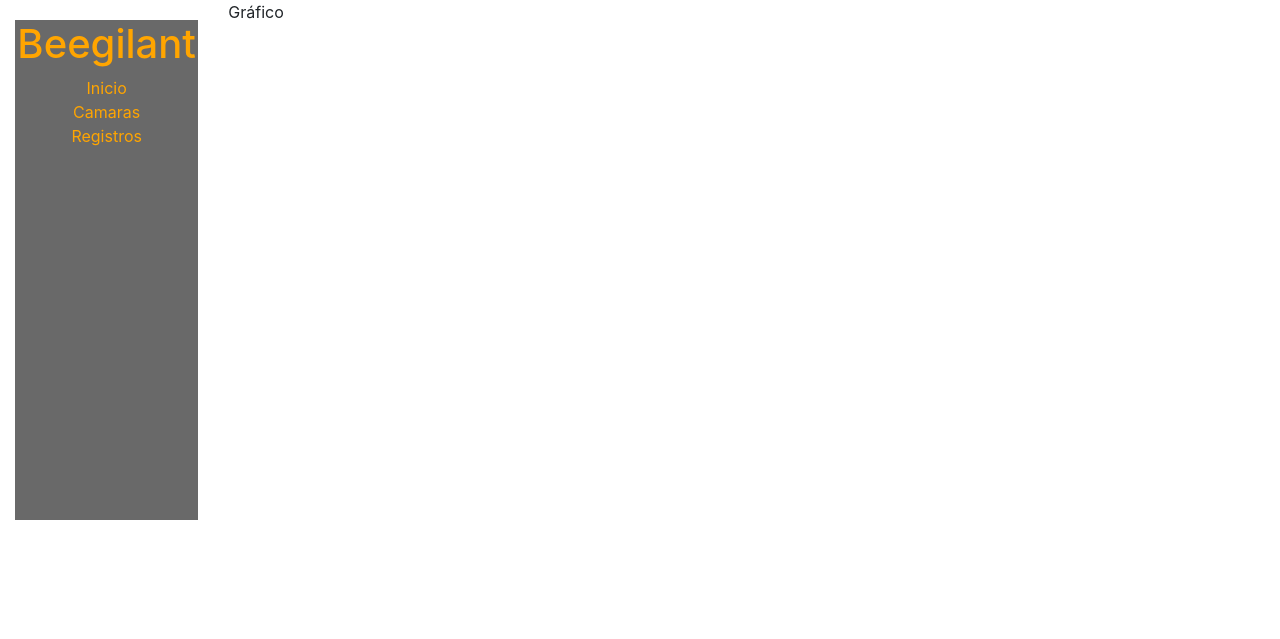
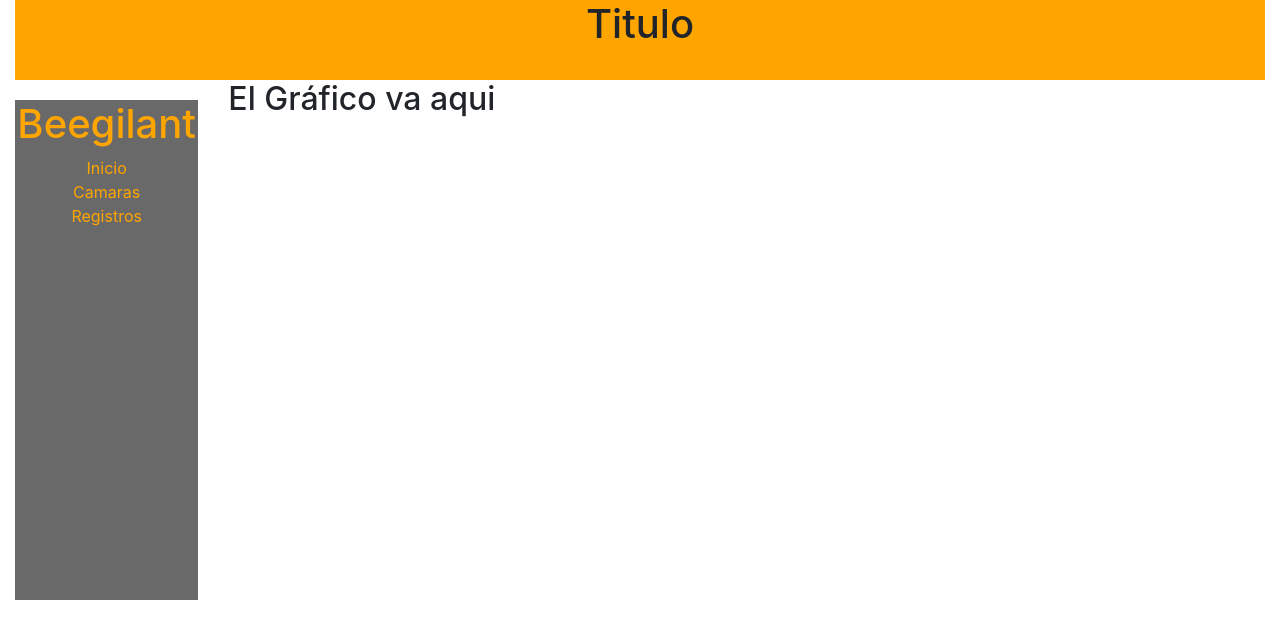
Before and after one commit to bluesrv/Feria, a Django app: page / in a window 1280 px wide. Shown: the top 639 px of the page. Run offline with Django 3.2, Linux system fonts and the light colour scheme; some libraries are stand-ins or nearby versions.

Commit message:
Esqueleto listo
Falta ponerle iconos y definir mejor el diseño

```diff
--- a/static/css/styles.css
+++ b/static/css/styles.css
@@ -16,3 +16,7 @@ h1 {
 li {
   text-align: center;
 }
+.header-nav{
+	background-color: #FFA500;
+	height: 80px;
+}
--- a/templates/base/base.html
+++ b/templates/base/base.html
@@ -14,9 +14,10 @@
 </head>
 
 <body>
-
   <div class="container-fluid">
-
+  	<div class="header-nav">
+    	<h1>Titulo</h1>
+    </div>
     <div class="row">
     	<div class="col-sm-2">
       		{% block sidebar %}
@@ -28,13 +29,10 @@
          			<li><a style="color:#FFA500;" href="">Registros</a></li>
       			</ul>
 			</div>
-
 	    	{% endblock %}
-
       	</div>
     	<div class="col-sm-10 ">
-
-      {% block content %} Gráfico {% endblock %}
+      		{% block content %} Info {% endblock %}
       	</div>
     </div>
 
--- a/templates/menu/index.html
+++ b/templates/menu/index.html
@@ -3,3 +3,7 @@
 {% block title %}
 <title>Beegilant</title>
 {% endblock %}
+
+{% block content %}
+<h2>El Gráfico va aqui</h2>
+{%endblock%}
```
Lines whose indentation alone changed are shown as unchanged.
